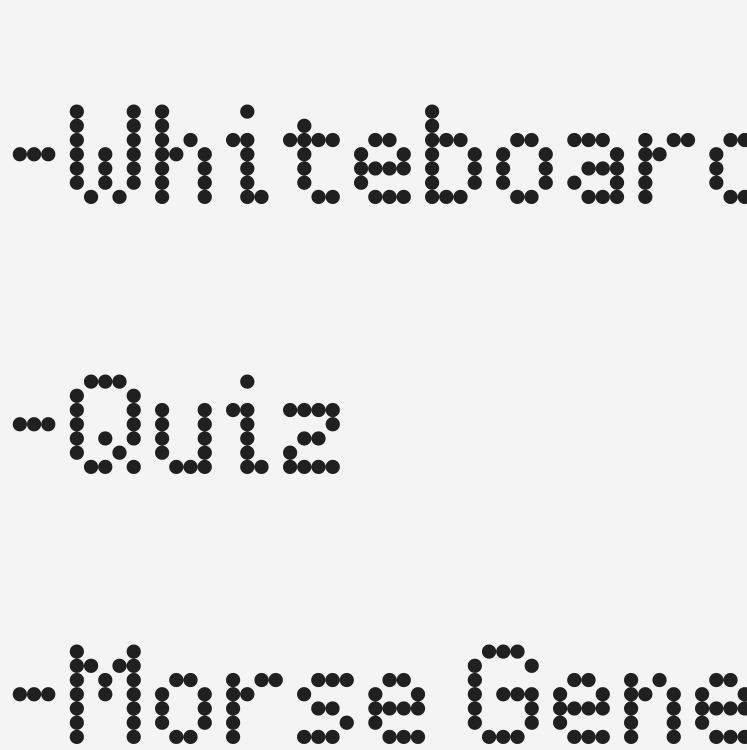
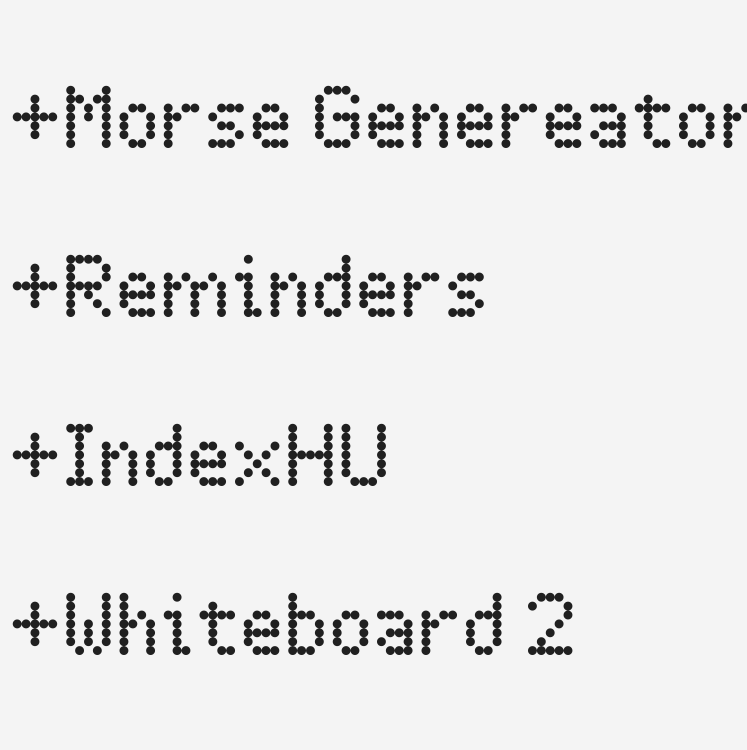
Before and after one commit to zeti1223/zeti1223.github.io, a plain HTML site: page Bozso.html in a window 1280 px wide. Shown: the part 848-1598 px from the top of the page, without its empty margins (0-747 px from the left). Drawn offline with Linux system fonts and the light colour scheme.

Commit message:
Update style2.css

```diff
--- a/style2.css
+++ b/style2.css
@@ -11,7 +11,7 @@ body {
 
 p{
     color: #202020;
-    font-size: 10vw;
+    font-size: 80px;
 }
 
 p:hover{
@@ -19,7 +19,7 @@ p:hover{
     color: #d71921;
 }
 p::before{
-    content:"-";
+    content:"+";
     color: #202020;
 }
 
```
